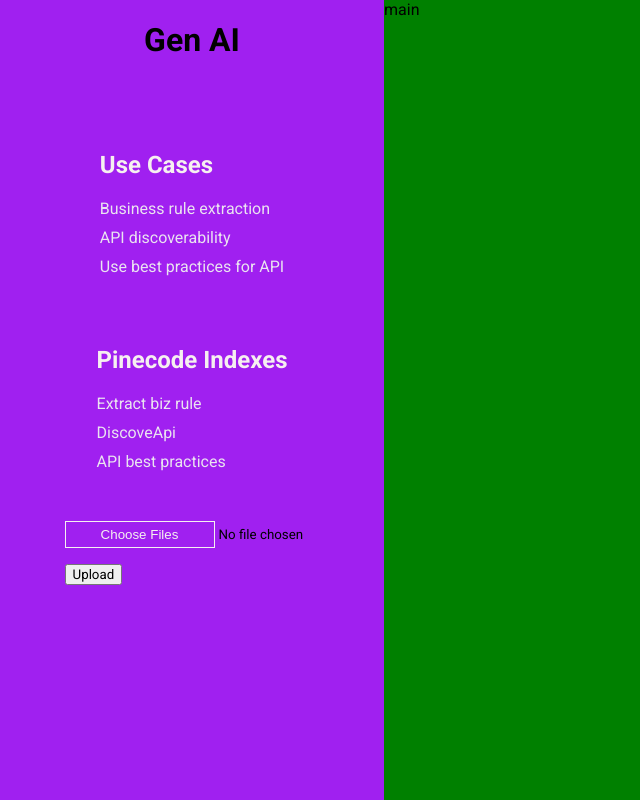
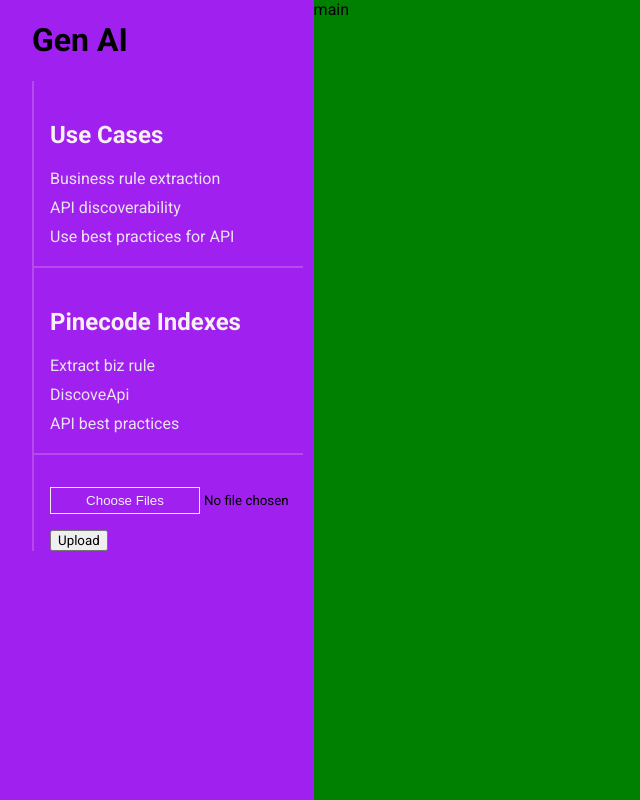
Before and after one commit to srvkmr123/gen-ai, a React (Vite) app in the folder front-end/: page / in a window 1280 px wide. Shown: the whole page, without its empty margins (0-640 px from the left). Built offline with nearby package versions, Linux system fonts and the light colour scheme.

Commit message:
some new changes

```diff
--- a/front-end/src/components/Aside/Aside.scss
+++ b/front-end/src/components/Aside/Aside.scss
@@ -1,11 +1,17 @@
 .aside{
     background-color: var(--bg-purple);
-    width: 30vw;
+    width: 22vw;
     display: flex;
     flex-direction: column;
-    align-items: center;
-    gap: 50px;
+    align-items: start;
+    padding-left: 2rem;
     &__use-cases,&__pinecode-indexes{
+        border-left: var(--border);
+        border-bottom: var(--border);
+        padding-left: 1rem;
+        padding-top: 20px;
+        width: 90%;
+        padding-bottom: 20px;
         h2{
             color: var(--heading-clr);
         }
@@ -26,4 +32,9 @@
             }
         }
     }
+    &__filesupload-btn{
+        padding-top: 2rem;
+        border-left: var(--border);
+        padding-left: 1rem;
+    }
 }
--- a/front-end/src/components/FilesUpload/FilesUpload.jsx
+++ b/front-end/src/components/FilesUpload/FilesUpload.jsx
@@ -27,7 +27,7 @@ function FilesUpload() {
 
     const renderFileList = () => (<ol>
         {[...files].map((f, i) => (
-            <li key={i}>{f.name} - {f.type}</li>
+            <li key={i}>{f.name.substring(0,10)} - {f.type}</li>
         ))}
     </ol>)
 
--- a/front-end/src/index.css
+++ b/front-end/src/index.css
@@ -4,8 +4,10 @@
     --bg-purple:#A020F0;
     --link-clr:#ece9eff7;
     --heading-clr:rgb(246, 240, 240);
+    --border:2px solid rgb(221, 137, 221,0.381);
 }
 body{
     margin: 0;
     padding: 0;
+    box-sizing: border-box;
 }
```
